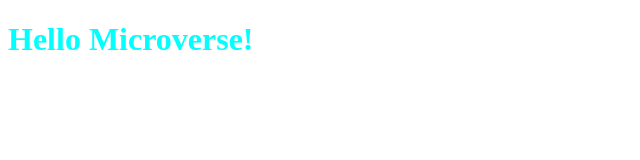
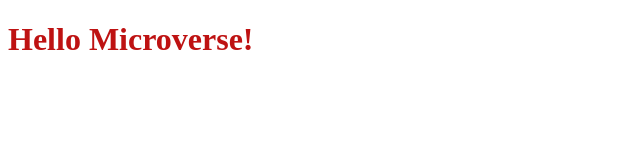
Before and after one commit to evansnyamekye/Hello-Microverse, a website: page index.html in a window 1280 px wide. Shown: the whole page, without its empty margins (0-640 px from the left). Drawn offline with Linux system fonts and the light colour scheme.

Commit message:
style_commit

```diff
--- a/index.html
+++ b/index.html
@@ -9,7 +9,7 @@
 </head>
 <body>
     <header>
-        <h1 class="Text">Hello Microverse!</h1>
+        <h1 class="headerText">Hello Microverse!</h1>
     </header>
 </body>
 </html>
--- a/style.css
+++ b/style.css
@@ -1,3 +1,3 @@
-.Text {
-  color:aqua;
+.headerText {
+  color: rgb(190, 18, 18);
 }
```
